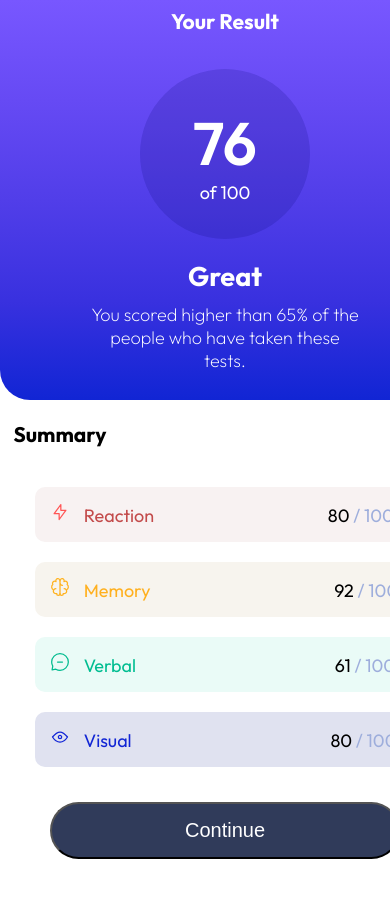
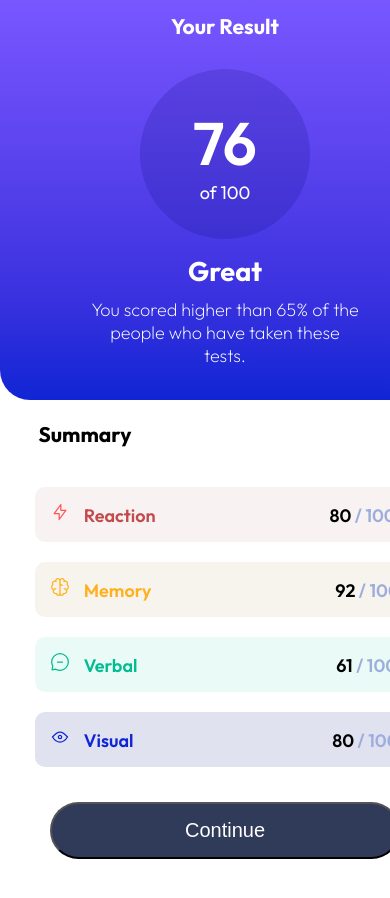
Before and after one commit to Akpede-creator/resultcomponent, a plain HTML site: page index.html in a window 390 px wide. Shown: the top 898 px of the page. Drawn offline with Linux system fonts and the light colour scheme.

Commit message:
changes made to mobile version

```diff
--- a/resultsummary.css
+++ b/resultsummary.css
@@ -83,12 +83,12 @@
     width: 170px;
     height: 170px;
     border-radius: 100%;
-    margin: 20px;
+    margin: 15px;
     justify-items: center;
     text-align: center;
     align-content: center;
     background-color: hsla(241, 90%, 24%, 0.173);
-    margin-top: 35px;
+    margin-top: 30px;
   }
   .firstparagragh{
     text-align:center;
@@ -140,36 +140,44 @@
   }
   .num1{
     padding-left: 170px;
+    font-weight: 600;
    }
    .num2{
     padding-left: 180px;
+    font-weight: 600;
    }
    .num3{
     padding-left: 195px;
+    font-weight: 600;
    }
    .num4{
     padding-left: 195px;
+    font-weight: 600;
    }
    .summary{
     padding: 20px;
-    margin-right: 330px;
+    margin-right: 280px;
     color: black;
    }
    .reaction{
     color: var(--light-red);
     padding-left: 10px;
+    font-weight: 600;
    }
    .memory{
     color: var(--orangey-yellow);
     padding-left: 10px;
+    font-weight: 600;
    }
    .verbal{
     color: var(--green-teal);
     padding-left: 10px;
+    font-weight: 600;
    }
    .visual{
     color: var(--cobalt-blue);
     padding-left: 10px;
+    font-weight: 600;
    }
 }
 @media screen and (min-width: 800px) and (max-width: 2000px){
```
